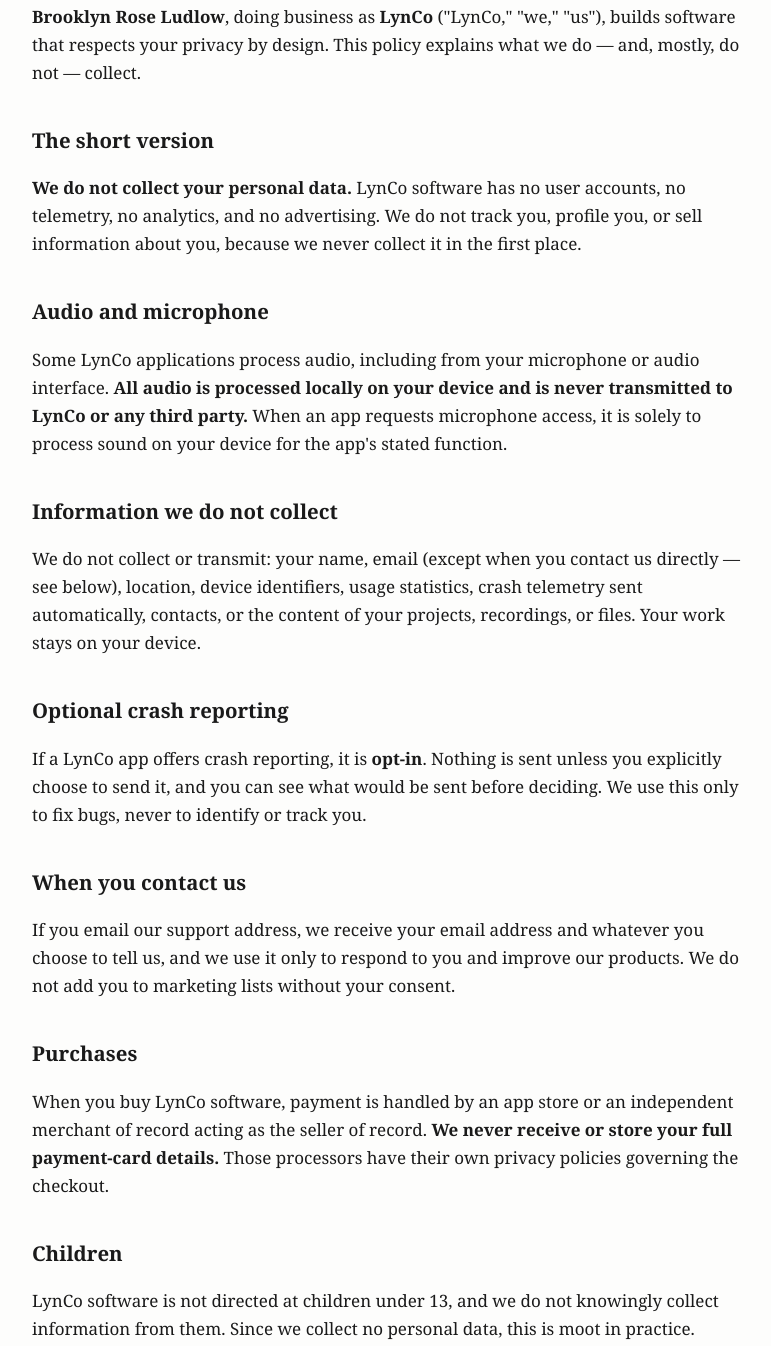
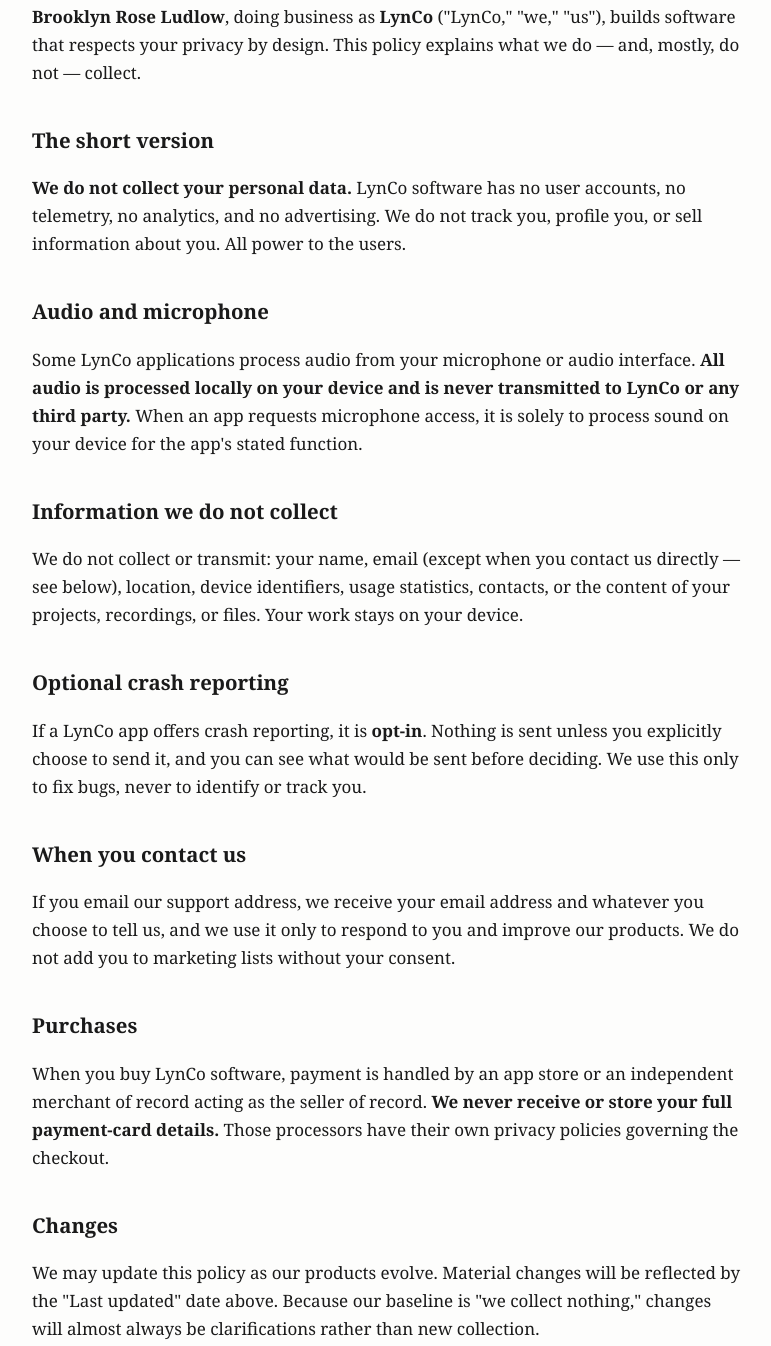
Before and after one commit to brookcub/lynco-site, a plain HTML site: page privacy.html in a window 1280 px wide. Shown: the part 198-1544 px from the top of the page, without its empty margins (251-1022 px from the left). Drawn offline with Linux system fonts and the light colour scheme.

Commit message:
The Lyn Method

```diff
--- a/privacy.html
+++ b/privacy.html
@@ -23,19 +23,17 @@
 <p><em>Last updated: July 14, 2026</em></p>
 <p><strong>Brooklyn Rose Ludlow</strong>, doing business as <strong>LynCo</strong> ("LynCo," "we," "us"), builds software that respects your privacy by design. This policy explains what we do — and, mostly, do not — collect.</p>
 <h2>The short version</h2>
-<p><strong>We do not collect your personal data.</strong> LynCo software has no user accounts, no telemetry, no analytics, and no advertising. We do not track you, profile you, or sell information about you, because we never collect it in the first place.</p>
+<p><strong>We do not collect your personal data.</strong> LynCo software has no user accounts, no telemetry, no analytics, and no advertising. We do not track you, profile you, or sell information about you. All power to the users.</p>
 <h2>Audio and microphone</h2>
-<p>Some LynCo applications process audio, including from your microphone or audio interface. <strong>All audio is processed locally on your device and is never transmitted to LynCo or any third party.</strong> When an app requests microphone access, it is solely to process sound on your device for the app's stated function.</p>
+<p>Some LynCo applications process audio from your microphone or audio interface. <strong>All audio is processed locally on your device and is never transmitted to LynCo or any third party.</strong> When an app requests microphone access, it is solely to process sound on your device for the app's stated function.</p>
 <h2>Information we do not collect</h2>
-<p>We do not collect or transmit: your name, email (except when you contact us directly — see below), location, device identifiers, usage statistics, crash telemetry sent automatically, contacts, or the content of your projects, recordings, or files. Your work stays on your device.</p>
+<p>We do not collect or transmit: your name, email (except when you contact us directly — see below), location, device identifiers, usage statistics, contacts, or the content of your projects, recordings, or files. Your work stays on your device.</p>
 <h2>Optional crash reporting</h2>
 <p>If a LynCo app offers crash reporting, it is <strong>opt-in</strong>. Nothing is sent unless you explicitly choose to send it, and you can see what would be sent before deciding. We use this only to fix bugs, never to identify or track you.</p>
 <h2>When you contact us</h2>
 <p>If you email our support address, we receive your email address and whatever you choose to tell us, and we use it only to respond to you and improve our products. We do not add you to marketing lists without your consent.</p>
 <h2>Purchases</h2>
 <p>When you buy LynCo software, payment is handled by an app store or an independent merchant of record acting as the seller of record. <strong>We never receive or store your full payment-card details.</strong> Those processors have their own privacy policies governing the checkout.</p>
-<h2>Children</h2>
-<p>LynCo software is not directed at children under 13, and we do not knowingly collect information from them. Since we collect no personal data, this is moot in practice.</p>
 <h2>Changes</h2>
 <p>We may update this policy as our products evolve. Material changes will be reflected by the "Last updated" date above. Because our baseline is "we collect nothing," changes will almost always be clarifications rather than new collection.</p>
 <h2>Contact</h2>
```
